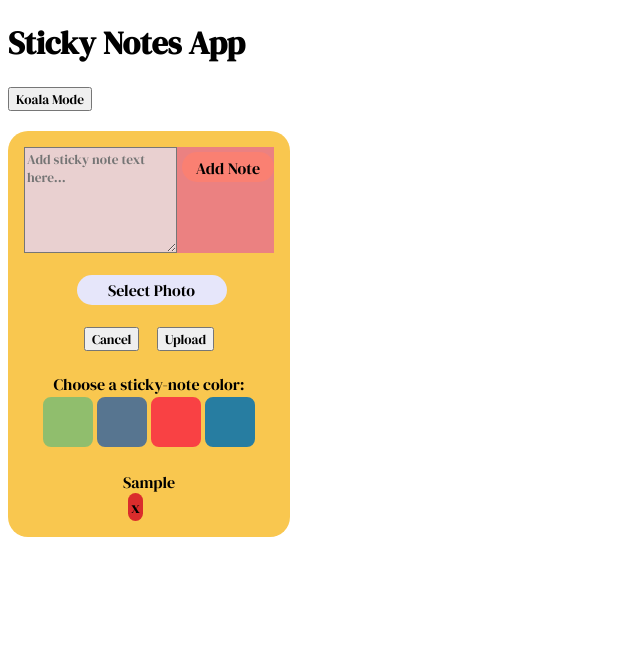
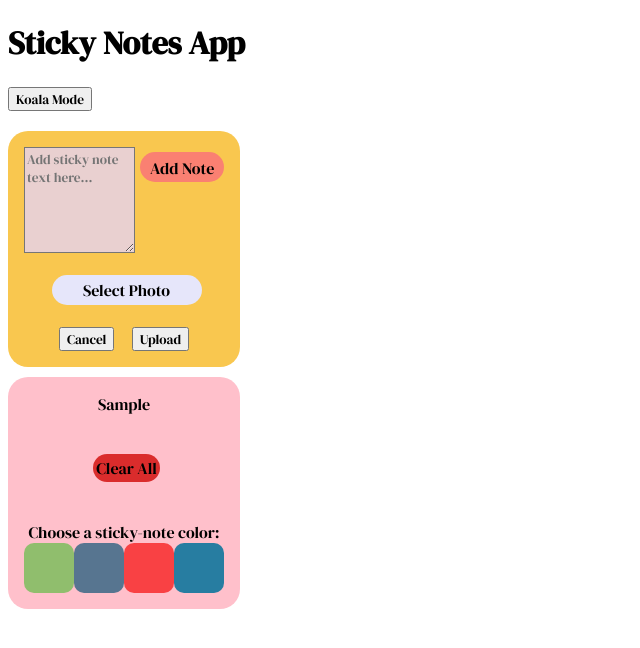
Before and after one commit to VPilipenko334/koala-sticky-notes, a React (Create React App) app: page / in a window 1280 px wide. Both pictures are taken after typing "Sample" into the empty fields and a click on the button "Add Note". Shown: the top 648 px of the page, without its empty margins (0-640 px from the left). Built offline with nearby package versions, Linux system fonts and the light colour scheme.

Commit message:
notes work

```diff
--- a/src/App.js
+++ b/src/App.js
@@ -22,7 +22,6 @@ const stickyNoteReducer = (oldState = {}, action) => {
             const newState = {
                 allStickyNotes: [...oldState.allStickyNotes, action.payload],
                 totalNumberNotes: oldState.allStickyNotes.length + 1,
-                //+1
         };
           console.log(
             'After ADD_STICKY_NOTE: ', newState
@@ -57,7 +56,6 @@ const stickyNoteReducer = (oldState = {}, action) => {
 
 function App() {
 
-  //  const dispatch = useDispatch();
     const [stickyNoteInput, setStickyNoteInput] = useState('');
     const [stickyNoteColor, setStickyNoteColor] = useState('');
     const [koalaMode, setKoalaMode] = useState(false);
@@ -66,8 +64,8 @@ function App() {
 
     const addStickyNote = (e) => {
       e.preventDefault();
-        if (stickyNoteInput === null) {
-          return null;
+        if (stickyNoteInput === '') {
+          return;
         }
 
     const newStickyNote = {
@@ -92,43 +90,39 @@ function App() {
                     placeholder="Add sticky note text here..."
                     value={stickyNoteInput}
                     onChange={e => setStickyNoteInput(e.target.value)} >
-                </textarea>
+                </textarea> <br/>
               <button className="add-button">Add Note</button>
             </form>
 
              < UploadPicture />
-            <br/>
-                <div>
-                <center className="color-change">
-                 Choose a sticky-note color:
-                <br/>
-                <span id='1' className='color clr1'></span>
-                <span id='2' className='color clr2'></span>
-                <span className='color clr3'></span>
-                <span className='color clr4'></span>
-                </center>
-            </div>
 
-
-
-            <br/>
-
-            { stickyNoteState.allStickyNotes.map(stickyNote => (
+        </div>
+        { stickyNoteState.allStickyNotes.map(stickyNote => (
               <div className="inner-text-sticky-note"
               // onDragEnd={dropNote}
               draggable="true"
               key={stickyNote.id}>
 
-                <div>{stickyNote.text}</div>
+                <div className="sticky-note-box">{stickyNote.text}
 
                 <button className="delete-button"
                 onClick={() => dispatch({ type: 'REMOVE_STICKY_NOTE', payload: stickyNote})}
-                >x</button>
+                >Clear All</button>
+                <div>
+                  <center className="color-change">
+                  Choose a sticky-note color:
+                  <br/>
+                    <span id='1' className='color clr1'></span>
+                    <span id='2' className='color clr2'></span>
+                    <span className='color clr3'></span>
+                    <span className='color clr4'></span>
+                  </center>
+                </div>
+              </div>
 
               </div>
             ))
             }
-        </div>
       </div>
     )
 }
--- a/src/stylesheets/sticky_note.css
+++ b/src/stylesheets/sticky_note.css
@@ -19,8 +19,8 @@
     border: 10px #642A11;
     border-radius: 20px;
     padding: 1rem;
-    min-height: 250px;
-    max-width: 250px;
+    min-height: 200px;
+    max-width: 200px;
     align-items: center;
     justify-content: space-between;
     display: flex;
@@ -35,11 +35,11 @@
 }
 
 .note-form {
-    background-color: rgb(235, 129, 129);
+    /* background-color: rgb(235, 129, 129); */
     display: flex;
     flex-direction: row;
-    width: 250px;
-    max-width: 250px;
+    width: 200px;
+    max-width: 200px;
 }
 
 .add-button {
@@ -66,9 +66,9 @@
 .note-textarea {
     background-color: rgb(233, 208, 208);
     font-family: 'DM Serif Display', serif;
-    max-width: 250px;
-    max-height: 250px;
-    width: 250px;
+    max-width: 200px;
+    max-height: 200px;
+    width: 200px;
     height: 100px;
 }
 
@@ -94,7 +94,7 @@
 all-notes-wrapper {
     display: grid;
     grid-gap: 1rem;
-    grid-template-columns: repeat(auto-fit, minmax(250px, 1fr));
+    grid-template-columns: repeat(auto-fit, minmax(200px, 1fr));
 }
 
 .add-picture {
@@ -142,17 +142,12 @@ all-notes-wrapper {
     background-color: yellow;
 }
 
-.color-change {
-    background-color: #f9c74f;
-}
-
 .color {
     display: table-cell;
     width: 50px;
     height: 50px;
-margin: 0 1px;
+    margin: 3px;
     cursor: pointer;
-border: 2px solid #f9c74f;
     border-radius: 10px;
 }
 
@@ -171,3 +166,17 @@ background-color: #f94144;
 .clr4 {
     background-color: #277da1;
 }
+
+.sticky-note-box {
+    background-color: pink;
+    width: 200px;
+    height: 200px;
+    border: 10px #642A11;
+    border-radius: 20px;
+    padding: 1rem;
+    align-items: center;
+    justify-content: space-between;
+    display: flex;
+    margin-bottom: 10px;
+    flex-direction: column;
+}
```
Lines whose indentation alone changed are shown as unchanged.
